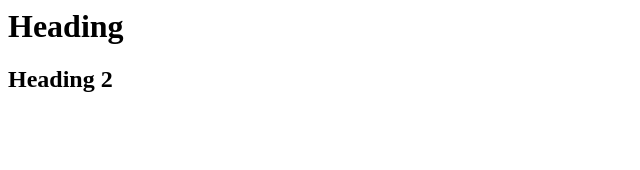
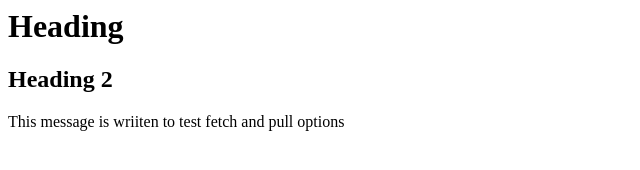
Before and after one commit to PRATIK-P145/MainRepo, a plain HTML site: page index.html in a window 1280 px wide. Shown: the whole page, without its empty margins (0-640 px from the left). Drawn offline with Linux system fonts and the light colour scheme.

Commit message:
Update index.html

```diff
--- a/index.html
+++ b/index.html
@@ -1,2 +1,3 @@
 <h1>Heading</h1>
 <h2>Heading 2</h2>
+<p>This message is wriiten to test fetch and pull options</p>
```
